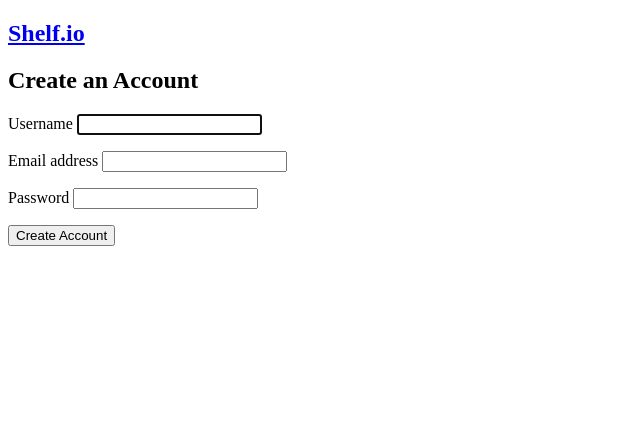
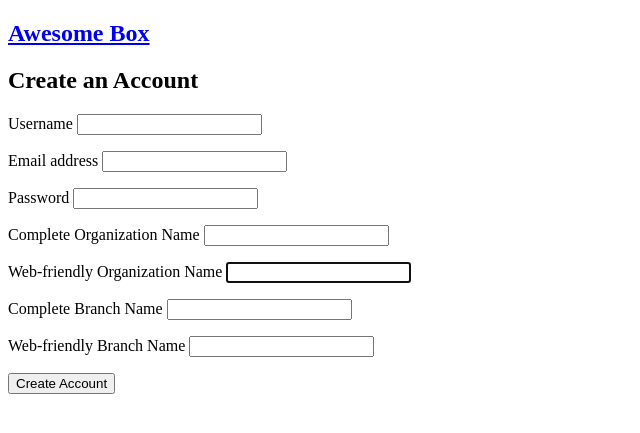
Before and after one commit to harvard-lil/awesome, a Django app: template awesome/awesome/templates/register.html in a window 1280 px wide. Shown: the top 433 px of the page, without its empty margins (0-640 px from the left). Run offline with Django 3.2, Linux system fonts and the light colour scheme; the template is opened without the code that fills it, so the values that code supplies are empty; some libraries are stand-ins or nearby versions.

Commit message:
beefed up registration form a little

```diff
--- a/awesome/awesome/templates/partials/header.html
+++ b/awesome/awesome/templates/partials/header.html
@@ -1,7 +1,7 @@
 <header class="global-header">
 	<nav>
 		<h1>
-			<a href="{% url landing %}">Shelf.io</a>
+			<a href="{% url landing %}">Awesome Box</a>
 		</h1>
 
 	</nav>
--- a/awesome/awesome/templates/register.html
+++ b/awesome/awesome/templates/register.html
@@ -9,7 +9,6 @@
 			<div>
 				<label for="id_username">Username</label>
 				<input id="id_username" type="text" name="username" maxlength="30" value="{{form.data.username}}">
-				<span id="input_preview"></span>
 				{{ form.username.errors }}
 			</div>
 			<p>
@@ -22,6 +21,28 @@
 				<input id="id_password" type="password" name="password" maxlength="30">
 				{{ form.password.errors }}
 			</p>
+			<p>
+				<label for="id_organization_name">Complete Organization Name</label>
+				<input id="id_organization_name" name="organization_name" maxlength="30">
+				{{ form.organization_name.errors }}
+			</p>
+			<p>
+				<label for="id_organization_slug">Web-friendly Organization Name</label>
+				<input id="id_organization_slug" name="organization_slug" maxlength="30">
+				<span id="input_preview"></span>
+				{{ form.organization_slug.errors }}
+			</p>
+			<p>
+				<label for="id_branch_name">Complete Branch Name</label>
+				<input id="id_branch_name" name="branch_name" maxlength="30">
+				{{ form.branch_name.errors }}
+			</p>
+			<p>
+				<label for="id_branch_slug">Web-friendly Branch Name</label>
+				<input id="id_branch_slug" name="branch_slug" maxlength="30">
+				{{ form.branch_slug.errors }}
+			</p>
+
 			<button type="submit" class="button positive icon-ok immediate">Create Account</button>
 		</form>
 	</article>
@@ -30,15 +51,15 @@
 {% block scripts %}
 {{ block.super }}
 <script type="text/javascript">
-	$('input[name=username]').focus();
+	$('input[name=organization_slug]').focus();
 
- 	$('input[name=username]').on('propertychange keyup input paste', function() {
+ 	$('input[name=organization_slug]').on('propertychange keyup input paste', function() {
  		$('#input_preview').fadeIn("fast");
 
-		// Show the user what the url of the shelfname will be
+		// Show the user what the url of the org will be
 		var user_url = $(this).val()
 		var slugged_user_url = user_url.replace(/\s+/g,'-').replace(/[^a-zA-Z0-9\-]/g,'').toLowerCase();
-    	$('#input_preview').html('http://shelf.io/' + slugged_user_url);
+    	$('#input_preview').html('http://' + slugged_user_url + '.awesomebox.io');
  	});
 </script>
 {% endblock scripts %}
```
Also changed, not shown: awesome/awesome/models.py (+3 -7 lines), awesome/awesome/views/scan.py (+7 -2 lines), awesome/awesome/views/services.py (+14 -10 lines), awesome/awesome/views/user_management.py (+17 -1 lines).
